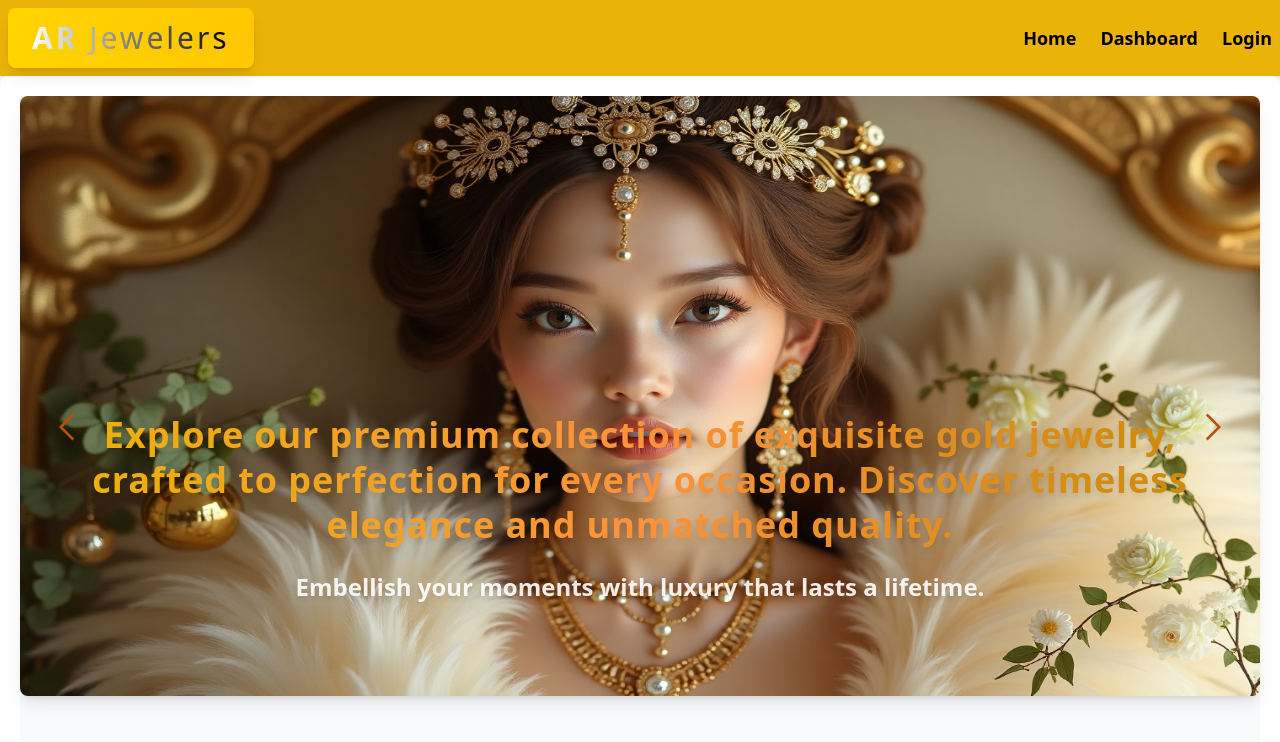
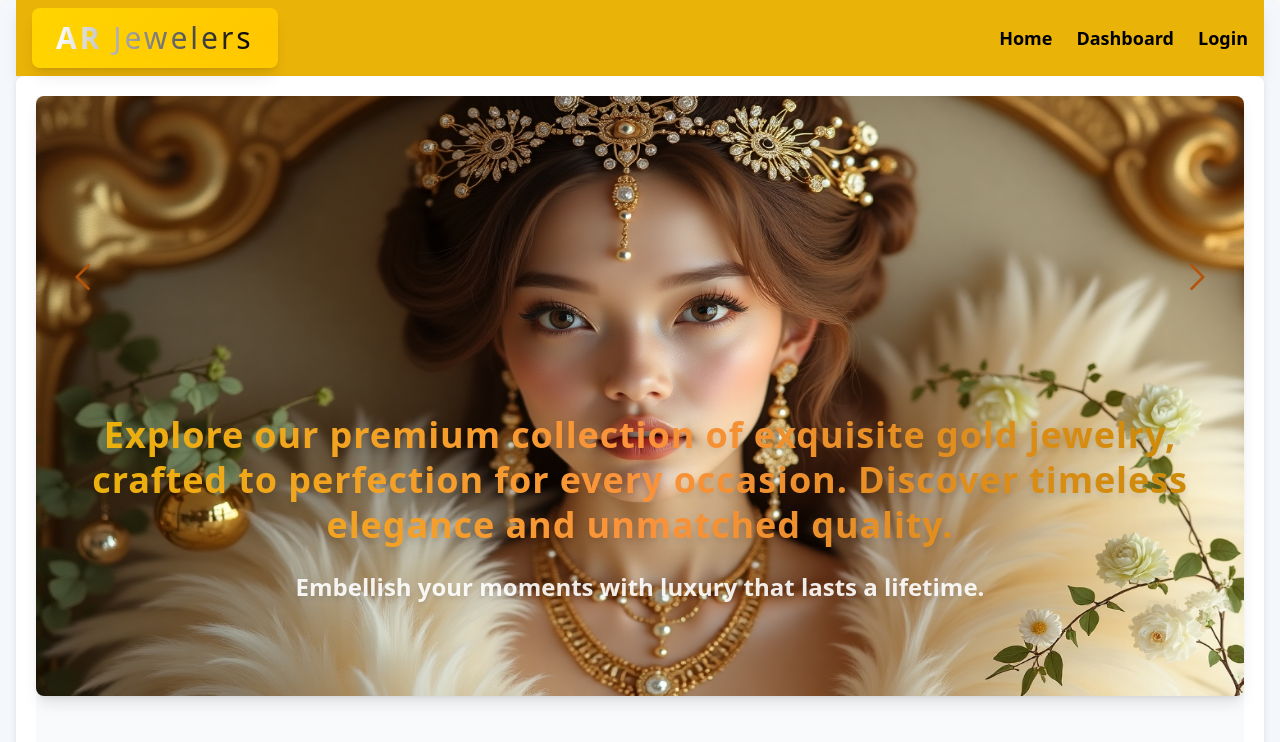
Before and after one commit to MuhammadRafiulIslam9803/GoldenVault, a Next.js app: page / in a window 1280 px wide. Shown: the top 742 px of the page. Built offline with nearby package versions, Linux system fonts and the light colour scheme.

Commit message:
modify and compleate the carousel

```diff
--- a/src/app/globals.css
+++ b/src/app/globals.css
@@ -13,7 +13,14 @@
   min-height: 100vh;
   background-color: #f4f7fc;
   width: 100%;
+  max-width: 1536px; /* Fixed width for larger screens */
+  margin: 0 auto; /* Centers the container horizontally */
+  padding: 0 1rem; /* Adds padding on smaller screens */
+  box-shadow: 0 0 20px rgba(0, 0, 0, 0.1); /* Optional shadow for a subtle effect */
+  border-radius: 12px; /* Optional rounded corners for a modern feel */
+  overflow: hidden; /* Prevents content from spilling out */
 }
+
 
 /* Layout for the dashboard page */
 .dashboard-layout {
--- a/src/app/page.js
+++ b/src/app/page.js
@@ -2,7 +2,6 @@
 import Image from 'next/image';
 import Link from 'next/link';
 import Carousel from 'src/components/Carsusel/Carousel';
-import Header from 'src/components/Header/Header';
 
 const products = [
   { id: 1, name: 'Gold Necklace', price: '$1200', image: '/images/necklace.jpg' },
--- a/src/components/Carsusel/Carousel.js
+++ b/src/components/Carsusel/Carousel.js
@@ -32,7 +32,7 @@ const Carousel = () => {
 
     return (
         <div className="relative text-center mb-12">
-            <div className="absolute top-1/2 left-0 right-0 flex justify-between px-4 py-2 z-10">
+            <div className="absolute top-1/4 left-0 right-0 flex justify-between px-4 py-2 z-10">
                 <button
                     onClick={prevImage}
                     className="px-4 py-2 rounded-lg hover:bg-yellow-700"
@@ -50,7 +50,7 @@ const Carousel = () => {
                         className='text-amber-700 hover:text-white' />
                 </button>
             </div>
-            <div className="absolute top-1/2 left-0 right-0 px-6 py-4 z-10 text-center">
+            <div className="absolute top-2/4 left-0 right-0 px-6 py-4 z-10 text-center">
                 <h1 className="text-4xl font-extrabold text-transparent bg-clip-text bg-gradient-to-r from-yellow-500 via-orange-400 to-yellow-600 leading-tight tracking-wide mb-6 drop-shadow-lg">
                     Explore our premium collection of exquisite gold jewelry,
                     <br />
--- a/src/components/Header/Header.js
+++ b/src/components/Header/Header.js
@@ -3,7 +3,7 @@ import Link from 'next/link';
 
 const Header = () => {
     return (
-        <header className="flex justify-between items-center p-2 bg-yellow-500 text-black shadow-lg w-full">
+        <header className="flex justify-between items-center px-4 py-2 bg-yellow-500 text-black shadow-lg w-full">
             <div className="text-3xl font-extrabold tracking-widest px-6 py-3 rounded-lg bg-[#FFD700] shadow-lg transition-all duration-500 ease-in-out transform hover:scale-110 hover:shadow-2xl hover:bg-gradient-to-r from-[#FFD700] to-[#FFA500] relative overflow-hidden group">
                 <span className="relative z-10 bg-clip-text text-transparent bg-gradient-to-r from-white to-black group-hover:text-black transition-all duration-500 ease-in-out">
                     AR <span className="font-light">Jewelers</span>
```
